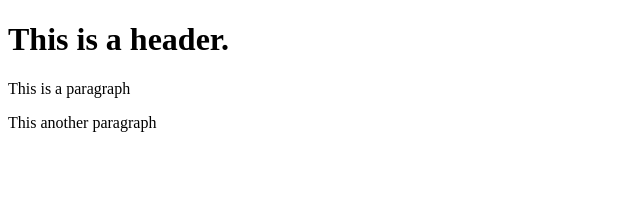
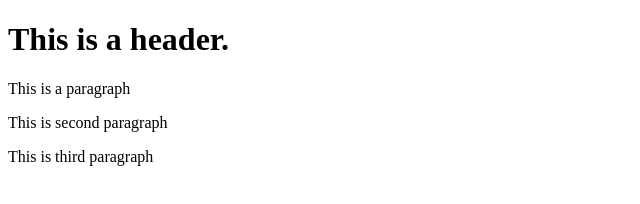
Before and after one commit to S963ourab/git-test2, a website: page index.html in a window 1280 px wide. Shown: the whole page, without its empty margins (0-640 px from the left). Drawn offline with Linux system fonts and the light colour scheme.

Commit message:
fourth commit

```diff
--- a/index.html
+++ b/index.html
@@ -6,6 +6,7 @@
 <body>
 <h1>This is a header.</h1>
 <p>This is a paragraph</p>
-<p>This another paragraph</p>
+<p>This is second paragraph</p>
+<p>This is third paragraph</p>
 </body>
 </html>
```
Also changed, not shown: package.json (added, +24 -0 lines), 2 other files.
